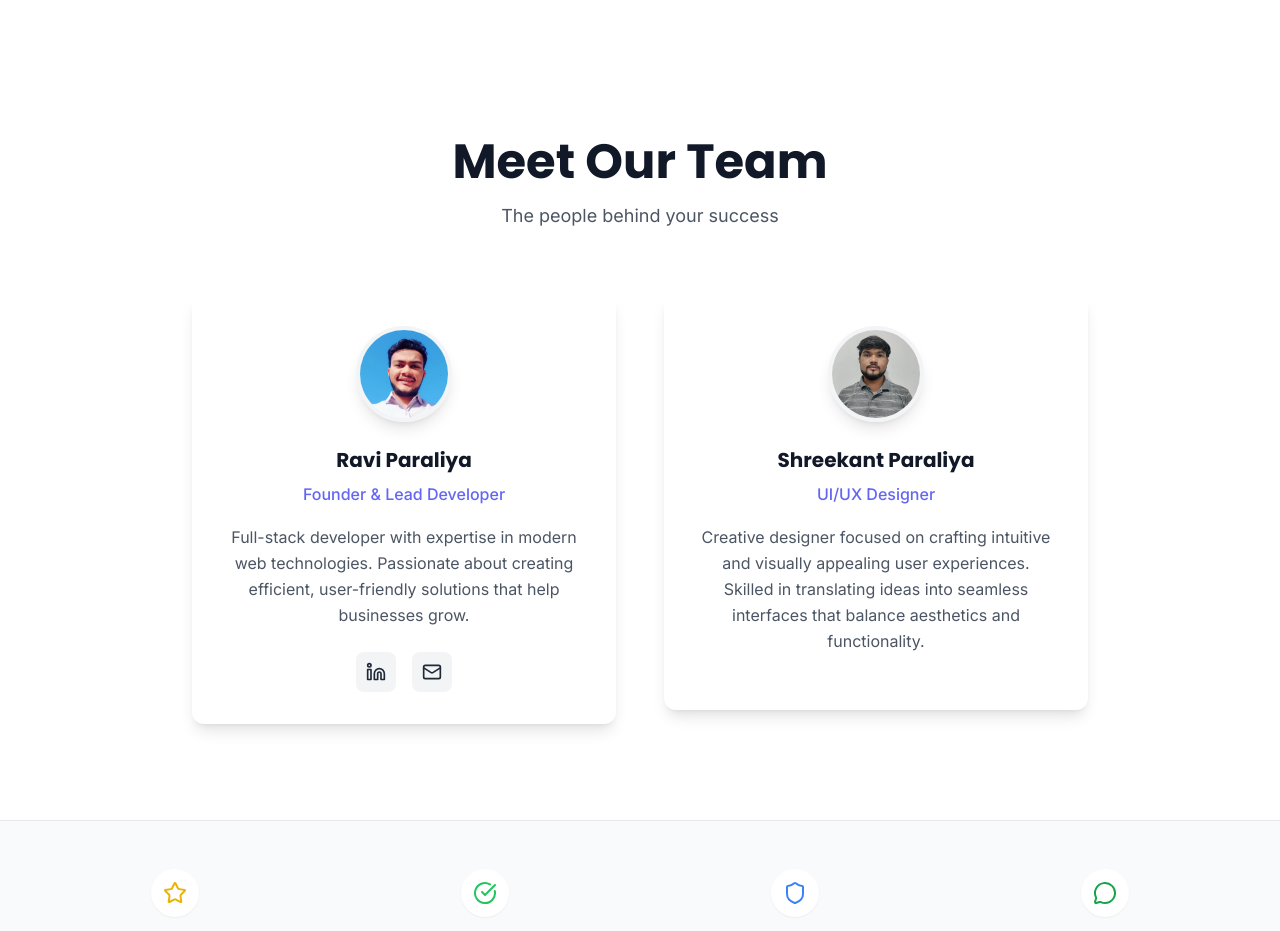
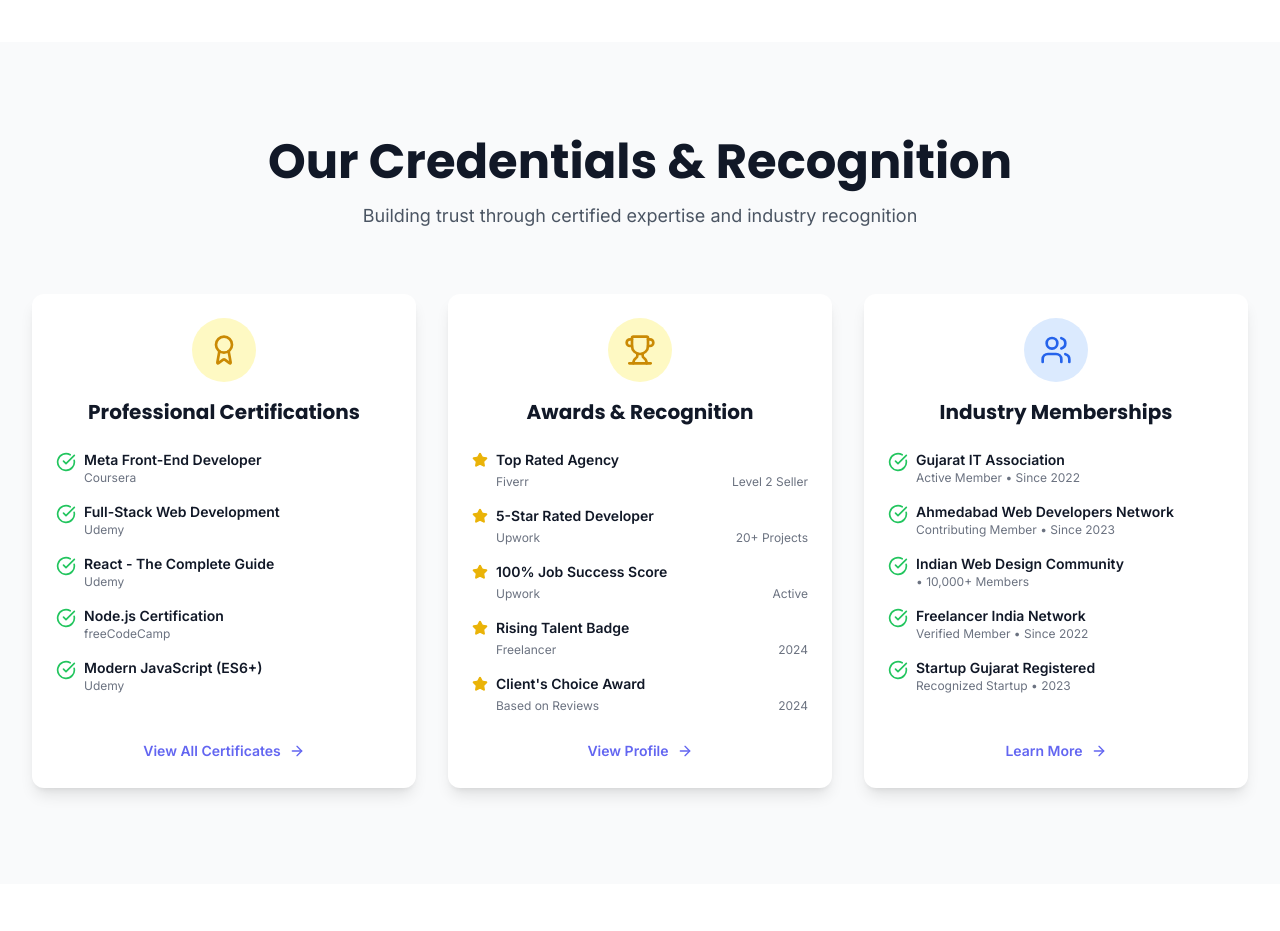
Before and after one commit to RaviparaliyaRP/paraliyawebsolution, a Next.js app: page /about in a window 1280 px wide. Shown: the part 1860-2791 px from the top of the page. Built offline with nearby package versions, Linux system fonts and the light colour scheme.

Commit message:
all changes

```diff
--- a/src/components/sections/AboutContent.tsx
+++ b/src/components/sections/AboutContent.tsx
@@ -4,6 +4,7 @@ import { motion } from 'framer-motion';
 import { Users, Eye, Zap, Headphones, Linkedin, Github, Mail } from 'lucide-react';
 import Image from 'next/image';
 import Card from '@/components/ui/Card';
+import CredentialsSection from '@/components/sections/CredentialsSection';
 
 const AboutContent = () => {
   const reasons = [
@@ -173,6 +174,9 @@ const AboutContent = () => {
         </div>
       </section>
 
+      {/* Credentials & Recognition Section */}
+      <CredentialsSection />
+
       {/* Team Section */}
       <section className="py-20 lg:py-24 bg-white">
         <div className="max-w-7xl mx-auto px-4 sm:px-6 lg:px-8">
--- /dev/null
+++ b/src/components/sections/CredentialsSection.tsx
@@ -0,0 +1,276 @@
+'use client';
+
+import { motion } from 'framer-motion';
+import { Award, Trophy, Users, ArrowRight, CheckCircle, Star } from 'lucide-react';
+import Card from '@/components/ui/Card';
+
+const CredentialsSection = () => {
+  const certifications = [
+    {
+      name: 'Meta Front-End Developer',
+      platform: 'Coursera',
+      status: 'Certified',
+    },
+    {
+      name: 'Full-Stack Web Development',
+      platform: 'Udemy',
+      status: 'Certified',
+    },
+    {
+      name: 'React - The Complete Guide',
+      platform: 'Udemy',
+      status: 'Certified',
+    },
+    {
+      name: 'Node.js Certification',
+      platform: 'freeCodeCamp',
+      status: 'Certified',
+    },
+    {
+      name: 'Modern JavaScript (ES6+)',
+      platform: 'Udemy',
+      status: 'Certified',
+    },
+  ];
+
+  const awards = [
+    {
+      name: 'Top Rated Agency',
+      rating: '⭐⭐⭐⭐⭐',
+      platform: 'Fiverr',
+      status: 'Level 2 Seller',
+    },
+    {
+      name: '5-Star Rated Developer',
+      platform: 'Upwork',
+      status: '20+ Projects',
+    },
+    {
+      name: '100% Job Success Score',
+      platform: 'Upwork',
+      status: 'Active',
+    },
+    {
+      name: 'Rising Talent Badge',
+      platform: 'Freelancer',
+      status: '2024',
+    },
+    {
+      name: "Client's Choice Award",
+      platform: 'Based on Reviews',
+      status: '2024',
+    },
+  ];
+
+  const memberships = [
+    {
+      name: 'Gujarat IT Association',
+      status: 'Active Member',
+      period: 'Since 2022',
+    },
+    {
+      name: 'Ahmedabad Web Developers Network',
+      status: 'Contributing Member',
+      period: 'Since 2023',
+    },
+    {
+      name: 'Indian Web Design Community',
+      platform: 'LinkedIn Group',
+      period: '10,000+ Members',
+    },
+    {
+      name: 'Freelancer India Network',
+      status: 'Verified Member',
+      period: 'Since 2022',
+    },
+    {
+      name: 'Startup Gujarat Registered',
+      status: 'Recognized Startup',
+      period: '2023',
+    },
+  ];
+
+  return (
+    <section className="py-20 lg:py-24 bg-gray-50">
+      <div className="max-w-7xl mx-auto px-4 sm:px-6 lg:px-8">
+        {/* Section Header */}
+        <motion.div
+          initial={{ opacity: 0, y: 20 }}
+          whileInView={{ opacity: 1, y: 0 }}
+          transition={{ duration: 0.6 }}
+          viewport={{ once: true }}
+          className="text-center mb-16"
+        >
+          <h2 className="text-3xl sm:text-4xl lg:text-5xl font-display font-bold text-gray-900 mb-4">
+            Our Credentials & Recognition
+          </h2>
+          <p className="text-lg text-gray-600 max-w-2xl mx-auto">
+            Building trust through certified expertise and industry recognition
+          </p>
+        </motion.div>
+
+        {/* Content Grid - 3 Columns */}
+        <div className="grid grid-cols-1 md:grid-cols-2 lg:grid-cols-3 gap-8">
+          {/* Column 1: Professional Certifications */}
+          <motion.div
+            initial={{ opacity: 0, y: 20 }}
+            whileInView={{ opacity: 1, y: 0 }}
+            transition={{ duration: 0.6, delay: 0.1 }}
+            viewport={{ once: true }}
+          >
+            <Card variant="elevated" className="p-6 h-full">
+              <div className="flex flex-col h-full">
+                {/* Icon */}
+                <div className="flex justify-center mb-4">
+                  <div className="w-16 h-16 bg-yellow-100 rounded-full flex items-center justify-center">
+                    <Award className="w-8 h-8 text-yellow-600" />
+                  </div>
+                </div>
+
+                {/* Heading */}
+                <h3 className="text-xl font-display font-bold text-gray-900 mb-6 text-center">
+                  Professional Certifications
+                </h3>
+
+                {/* Certifications List */}
+                <div className="space-y-4 mb-6 flex-1">
+                  {certifications.map((cert, index) => (
+                    <div key={index} className="flex items-start space-x-2">
+                      <CheckCircle className="w-5 h-5 text-green-500 mt-0.5 flex-shrink-0" />
+                      <div className="flex-1">
+                        <p className="font-semibold text-gray-900 text-sm">
+                          {cert.name}
+                        </p>
+                        <p className="text-xs text-gray-500">
+                          {cert.platform}
+                        </p>
+                      </div>
+                    </div>
+                  ))}
+                </div>
+
+                {/* CTA Link */}
+                <div className="text-center">
+                  <a
+                    href="#"
+                    className="inline-flex items-center text-accent-purple hover:text-accent-blue font-semibold text-sm transition-colors duration-200 group"
+                  >
+                    View All Certificates
+                    <ArrowRight className="w-4 h-4 ml-2 group-hover:translate-x-1 transition-transform duration-200" />
+                  </a>
+                </div>
+              </div>
+            </Card>
+          </motion.div>
+
+          {/* Column 2: Awards & Recognition */}
+          <motion.div
+            initial={{ opacity: 0, y: 20 }}
+            whileInView={{ opacity: 1, y: 0 }}
+            transition={{ duration: 0.6, delay: 0.2 }}
+            viewport={{ once: true }}
+          >
+            <Card variant="elevated" className="p-6 h-full">
+              <div className="flex flex-col h-full">
+                {/* Icon */}
+                <div className="flex justify-center mb-4">
+                  <div className="w-16 h-16 bg-yellow-100 rounded-full flex items-center justify-center">
+                    <Trophy className="w-8 h-8 text-yellow-600" />
+                  </div>
+                </div>
+
+                {/* Heading */}
+                <h3 className="text-xl font-display font-bold text-gray-900 mb-6 text-center">
+                  Awards & Recognition
+                </h3>
+
+                {/* Awards List */}
+                <div className="space-y-4 mb-6 flex-1">
+                  {awards.map((award, index) => (
+                    <div key={index} className="space-y-1">
+                      <div className="flex items-center space-x-2">
+                        <Star className="w-4 h-4 text-yellow-500 fill-current" />
+                        <p className="font-semibold text-gray-900 text-sm">
+                          {award.name}
+                        </p>
+                      </div>
+                      <div className="flex items-center justify-between text-xs text-gray-500 ml-6">
+                        <span>{award.platform}</span>
+                        <span>{award.status}</span>
+                      </div>
+                    </div>
+                  ))}
+                </div>
+
+                {/* CTA Link */}
+                <div className="text-center">
+                  <a
+                    href="#"
+                    className="inline-flex items-center text-accent-purple hover:text-accent-blue font-semibold text-sm transition-colors duration-200 group"
+                  >
+                    View Profile
+                    <ArrowRight className="w-4 h-4 ml-2 group-hover:translate-x-1 transition-transform duration-200" />
+                  </a>
+                </div>
+              </div>
+            </Card>
+          </motion.div>
+
+          {/* Column 3: Industry Memberships */}
+          <motion.div
+            initial={{ opacity: 0, y: 20 }}
+            whileInView={{ opacity: 1, y: 0 }}
+            transition={{ duration: 0.6, delay: 0.3 }}
+            viewport={{ once: true }}
+          >
+            <Card variant="elevated" className="p-6 h-full">
+              <div className="flex flex-col h-full">
+                {/* Icon */}
+                <div className="flex justify-center mb-4">
+                  <div className="w-16 h-16 bg-blue-100 rounded-full flex items-center justify-center">
+                    <Users className="w-8 h-8 text-blue-600" />
+                  </div>
+                </div>
+
+                {/* Heading */}
+                <h3 className="text-xl font-display font-bold text-gray-900 mb-6 text-center">
+                  Industry Memberships
+                </h3>
+
+                {/* Memberships List */}
+                <div className="space-y-4 mb-6 flex-1">
+                  {memberships.map((membership, index) => (
+                    <div key={index} className="flex items-start space-x-2">
+                      <CheckCircle className="w-5 h-5 text-green-500 mt-0.5 flex-shrink-0" />
+                      <div className="flex-1">
+                        <p className="font-semibold text-gray-900 text-sm">
+                          {membership.name}
+                        </p>
+                        <p className="text-xs text-gray-500">
+                          {membership.status} • {membership.period}
+                        </p>
+                      </div>
+                    </div>
+                  ))}
+                </div>
+
+                {/* CTA Link */}
+                <div className="text-center">
+                  <a
+                    href="#"
+                    className="inline-flex items-center text-accent-purple hover:text-accent-blue font-semibold text-sm transition-colors duration-200 group"
+                  >
+                    Learn More
+                    <ArrowRight className="w-4 h-4 ml-2 group-hover:translate-x-1 transition-transform duration-200" />
+                  </a>
+                </div>
+              </div>
+            </Card>
+          </motion.div>
+        </div>
+      </div>
+    </section>
+  );
+};
+
+export default CredentialsSection;
```
